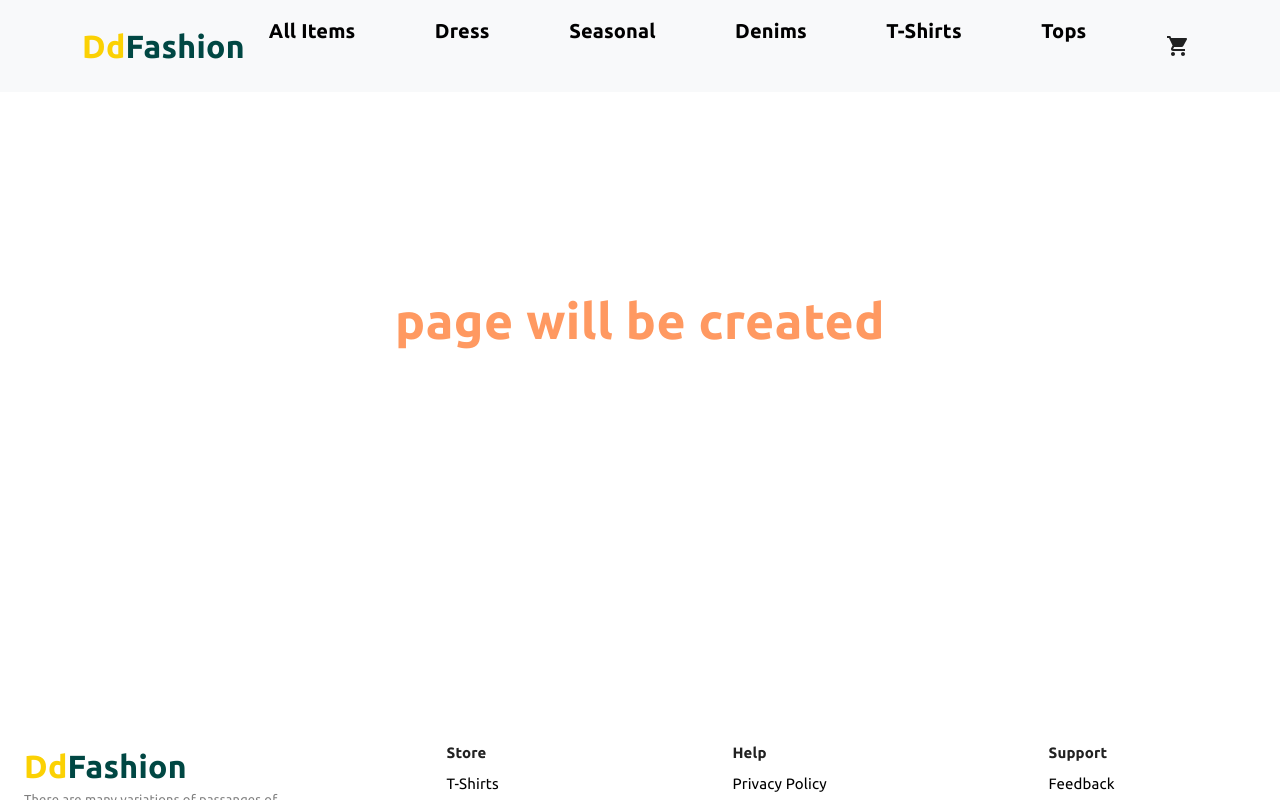
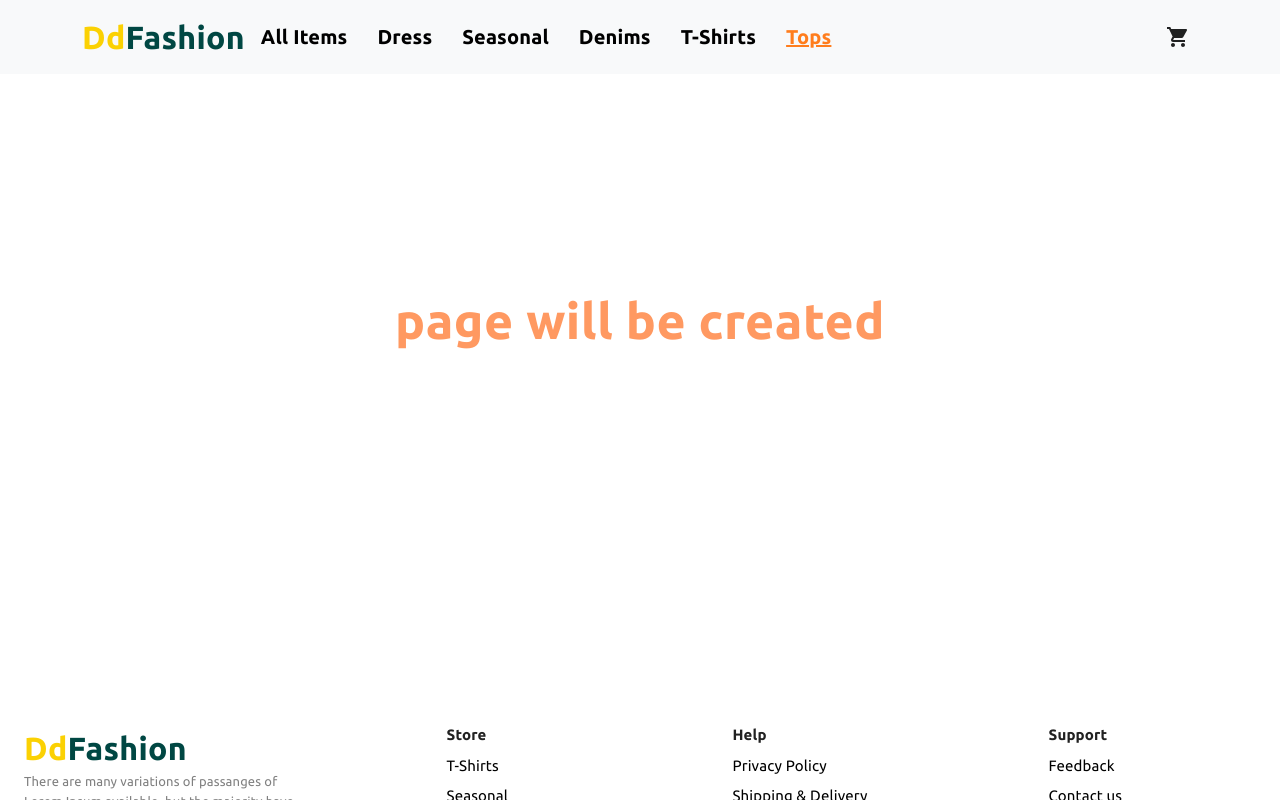
Before and after one commit to ddmalinda/fashion-web, a React (Create React App) app: page /temp/tops in a window 1280 px wide. Shown: the top 800 px of the page. Built offline with nearby package versions, Linux system fonts and the light colour scheme.

Commit message:
Add routing and NotFound layout

```diff
--- a/package.json
+++ b/package.json
@@ -15,6 +15,7 @@
     "react-dom": "^18.2.0",
     "react-inner-image-zoom": "^4.0.1",
     "react-material-ui-carousel": "^3.4.2",
+    "react-router-dom": "^7.5.3",
     "react-scripts": "5.0.1",
     "swiper": "^11.2.6",
     "web-vitals": "^4.2.4"
--- a/src/App.js
+++ b/src/App.js
@@ -1,19 +1,26 @@
 import './App.css';
 
 import { CssBaseline } from '@mui/material';
-//import HomeLayout from './layouts/HomeLayout';
-//import ProductDetailListLayer from './layouts/ProductDetailListLayer';
-// import CartLayout from './layouts/CartLayout';
+import HomeLayout from './layouts/HomeLayout';
+import NotFoundLayout from './layouts/NotFoundLayout';
+import ProductDetailListLayer from './layouts/ProductDetailListLayer';
+import CartLayout from './layouts/CartLayout';
 import TemLayout from './layouts/TemLayout';
+import { Route, Routes } from 'react-router-dom';
 
 function App() {
   return (
     <div >
       <CssBaseline />
-      {/* <HomeLayout /> */}
-      {/* <ProductDetailListLayer/> */}
-      {/* <CartLayout/> */}
-      <TemLayout/>
+      <Routes>
+        <Route path='/' element={<HomeLayout/>}/>
+        <Route path='/details' element={ <ProductDetailListLayer/>}/>
+        <Route path='/cart' element={<CartLayout/>}/>
+        <Route path='/temp/*' element={<TemLayout/>}/>
+        <Route path='/all-items' element={<HomeLayout />}/>
+        <Route path='/*' element={<NotFoundLayout/>}/>
+      </Routes>
+
     </div>
   );
 }
--- a/src/components/navigationbar/SingaleNavigationItem.js
+++ b/src/components/navigationbar/SingaleNavigationItem.js
@@ -1,22 +1,24 @@
 import React from 'react'
-import Nav from 'react-bootstrap/Nav';
 import { Box } from '@mui/system';
-import { Button } from '@mui/material';
+import {NavLink } from 'react-router-dom';
 
-
-export default function SingaleNavigationItem({val}) {
+export default function SingaleNavigationItem({title,path}) {
   return (
-    <Box  component={Nav.Link}
+    <Box component={NavLink}
                     sx={{
+                        textDecoration:'none',
                         color:'black',
                         fontFamily:'Ubuntu',
                         fontSize:'20px',
                         fontWeight:'600',
-                        '&:hover':{color:'rgb(255,125,29)',}, }}>
-                   {val.title}
-                   <Button>
+                        '&:hover':{color:'rgb(255,125,29)',}, }}
 
-  </Button>
+                        style={({isActive})=> {
+                          return isActive?{color:'rgb(255,125,29)',textDecoration:'underline'}:{color:'black'};
+                        }}
+                        to={path}
+                        >
+                   {title}
 
   </Box>
 
--- a/src/index.js
+++ b/src/index.js
@@ -4,11 +4,14 @@ import './index.css';
 import App from './App';
 import reportWebVitals from './reportWebVitals';
 import 'bootstrap/dist/css/bootstrap.min.css';
+import { BrowserRouter } from 'react-router-dom';
 
 const root = ReactDOM.createRoot(document.getElementById('root'));
 root.render(
   <React.StrictMode>
-    <App />
+    <BrowserRouter>
+      <App />
+    </BrowserRouter>
   </React.StrictMode>
 );
 
--- /dev/null
+++ b/src/layouts/NotFoundLayout.js
@@ -0,0 +1,18 @@
+import { Grid2, Typography } from '@mui/material'
+import CommoneWrapLayout from '../components/commen/CommoneWrapLayout'
+import React from 'react'
+
+export default function TemLayout() {
+    return (
+        <CommoneWrapLayout>
+            <Grid2 justifyItems={'center'} alignItems={'center'} >
+                <Typography sx={{fontSize:'300px', fontWeight:500}}>
+                    404
+                </Typography>
+                <Typography variant='h2' sx={{font:'Ubuntu'}} >
+                    Page is not found
+                </Typography>
+            </Grid2>
+        </CommoneWrapLayout>
+    )
+}
--- a/src/layouts/commen/TopNavigation.js
+++ b/src/layouts/commen/TopNavigation.js
@@ -4,40 +4,51 @@ import Nav from 'react-bootstrap/Nav';
 import Navbar from 'react-bootstrap/Navbar';
 import SingaleNavigationItem from '../../components/navigationbar/SingaleNavigationItem';
 import BrandTypography from '../../components/commen/BrandTypography';
-import { Box, IconButton } from '@mui/material';
+import { IconButton } from '@mui/material';
 import ShoppingCartIcon from '@mui/icons-material/ShoppingCart';
+import { Link } from 'react-router-dom';
 
 const navLinks = [
-  { title: 'All Items'},
-  { title: 'Dress'},
-  { title: 'Seasonal'},
-  { title: 'Denims'},
-  { title: 'T-Shirts'},
-  { title: 'Tops'},
+  { title: 'All Items',
+    path:'/all-items'
+  },
+  { title: 'Dress',
+    path:'/temp/dress'
+  },
+  { title: 'Seasonal',
+    path:'/temp/seasonal'
+  },
+  { title: 'Denims',
+    path:'/temp/denims'
+  },
+  { title: 'T-Shirts',
+    path:'/temp/tshits'
+  },
+  { title: 'Tops',
+    path:'/temp/tops'
+  },
 ];
 export default function TopNavigation() {
   return (
     <Navbar collapseOnSelect expand="lg" className="bg-body-tertiary" >
       <Container>
-        <Navbar.Brand href="#home"><BrandTypography/></Navbar.Brand>
+        <Navbar.Brand href="/"><BrandTypography/></Navbar.Brand>
         <Navbar.Toggle aria-controls="responsive-navbar-nav" />
         <Navbar.Collapse id="responsive-navbar-nav">
-          <Nav className="me-auto" >
+          <Nav className="me-auto"  style={{gap:'30px'}}>
             {navLinks.map((val,key)=>{
                 return (
-                  <Box key={key}>
-                    <SingaleNavigationItem val={val} />
-                  </Box>
-
-
+                    <SingaleNavigationItem key={key} title={val.title} path={val.path}/>
                 );
             })}
 
           </Nav>
           <Nav>
-           <IconButton   color="inherit">
-            <ShoppingCartIcon size="large"/>
-           </IconButton>
+          <Link to="/cart" style={{ textDecoration: 'none', color: 'inherit' }}>
+              <IconButton color="inherit">
+                <ShoppingCartIcon size="large" />
+              </IconButton>
+            </Link>
           </Nav>
         </Navbar.Collapse>
       </Container>
```
Also changed, not shown: 1 other file (tests, documents, lock files or other folders).
